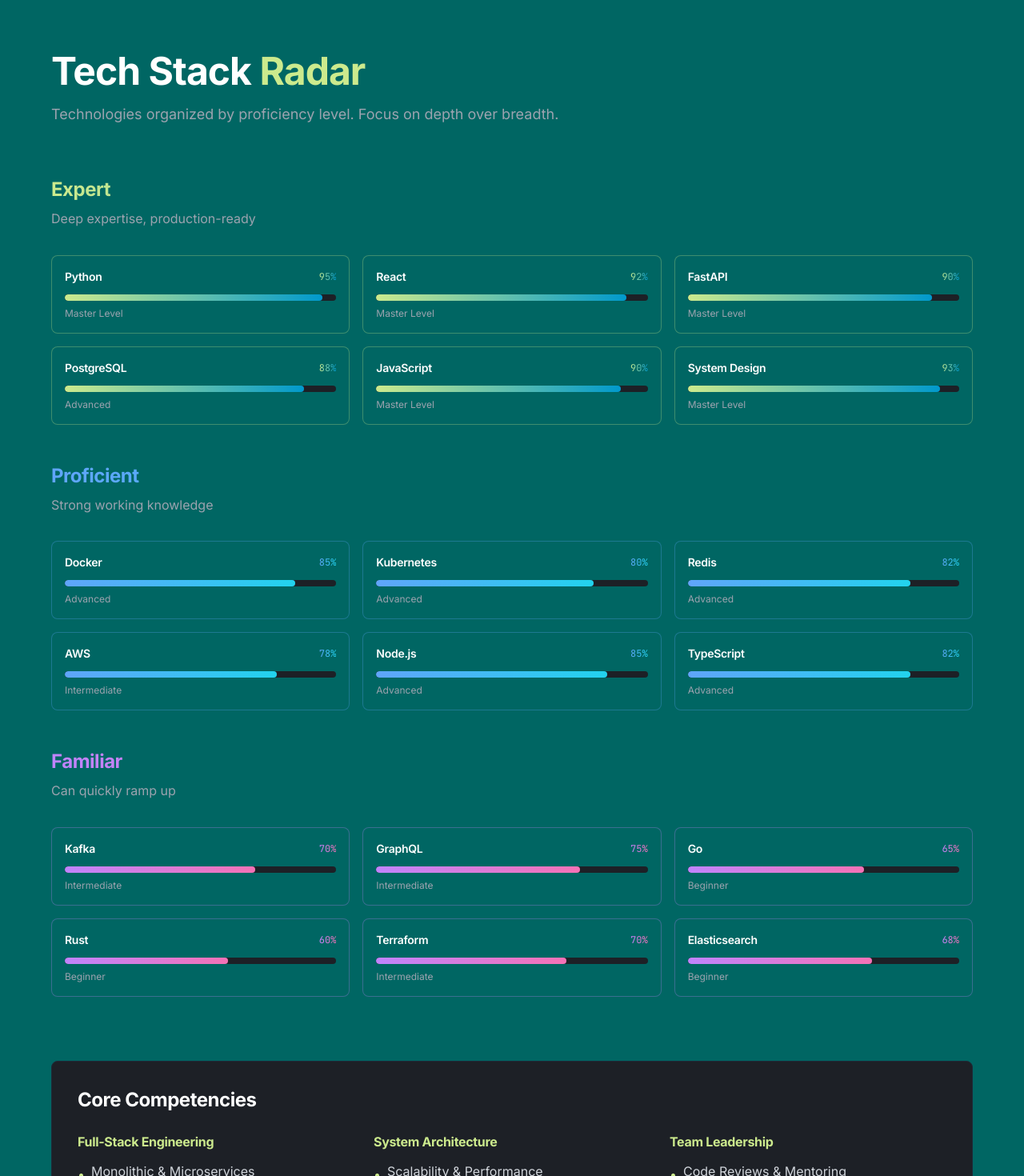
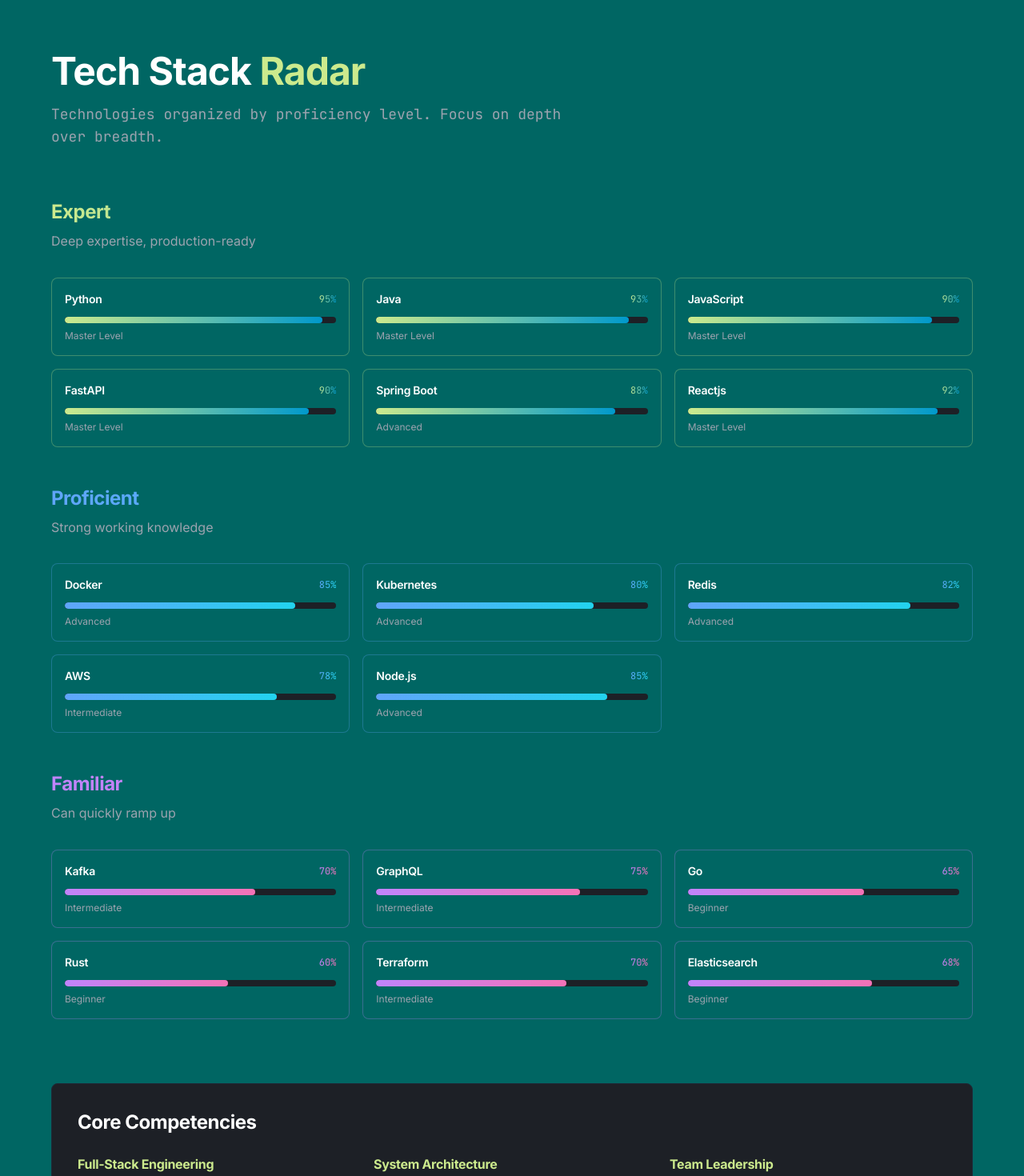
Before and after one commit to charlesreign/portfolio, a React (Vite) app: page / in a window 1280 px wide. Shown: the part 5560-7030 px from the top of the page at 80% size. Built offline with nearby package versions, Linux system fonts and the light colour scheme.

Commit message:
Update TechStackRadar component - Added Java and Spring Boot to the "Expert" category - Added Node.js to the "Proficient" category - Updated proficiency levels for Java and JavaScript

```diff
--- a/src/components/TechStackRadar/index.jsx
+++ b/src/components/TechStackRadar/index.jsx
@@ -11,11 +11,11 @@
       borderColor: 'border-accent',
       technologies: [
         { name: 'Python', proficiency: 95 },
-        { name: 'React', proficiency: 92 },
+        { name: 'Java', proficiency: 93 },
+        { name: 'JavaScript', proficiency: 90 },
         { name: 'FastAPI', proficiency: 90 },
-        { name: 'PostgreSQL', proficiency: 88 },
-        { name: 'JavaScript', proficiency: 90 },
-        { name: 'System Design', proficiency: 93 }
+        { name: 'Spring Boot', proficiency: 88 },
+        { name: 'Reactjs', proficiency: 92 }
       ]
     },
     proficient: {
@@ -28,8 +28,7 @@
         { name: 'Kubernetes', proficiency: 80 },
         { name: 'Redis', proficiency: 82 },
         { name: 'AWS', proficiency: 78 },
-        { name: 'Node.js', proficiency: 85 },
-        { name: 'TypeScript', proficiency: 82 }
+        { name: 'Node.js', proficiency: 85 }
       ]
     },
     familiar: {
@@ -73,7 +72,7 @@
           <h2 className="text-4xl sm:text-5xl font-bold text-white mb-4">
             Tech Stack <span className="text-accent">Radar</span>
           </h2>
-          <p className="text-gray-400 text-lg max-w-2xl">
+          <p className="text-gray-400 text-lg max-w-2xl font-mono">
             Technologies organized by proficiency level. Focus on depth over breadth.
           </p>
         </motion.div>
@@ -127,7 +126,7 @@
                 <h4 className="text-accent font-bold mb-3">{comp.title}</h4>
                 <ul className="space-y-2">
                   {comp.items.map((item, i) => (
-                    <li key={i} className="text-gray-300 flex items-start gap-2">
+                    <li key={i} className="text-gray-300 flex items-start gap-2 font-mono">
                       <span className="text-accent mt-1">•</span>
                       {item}
                     </li>
```
